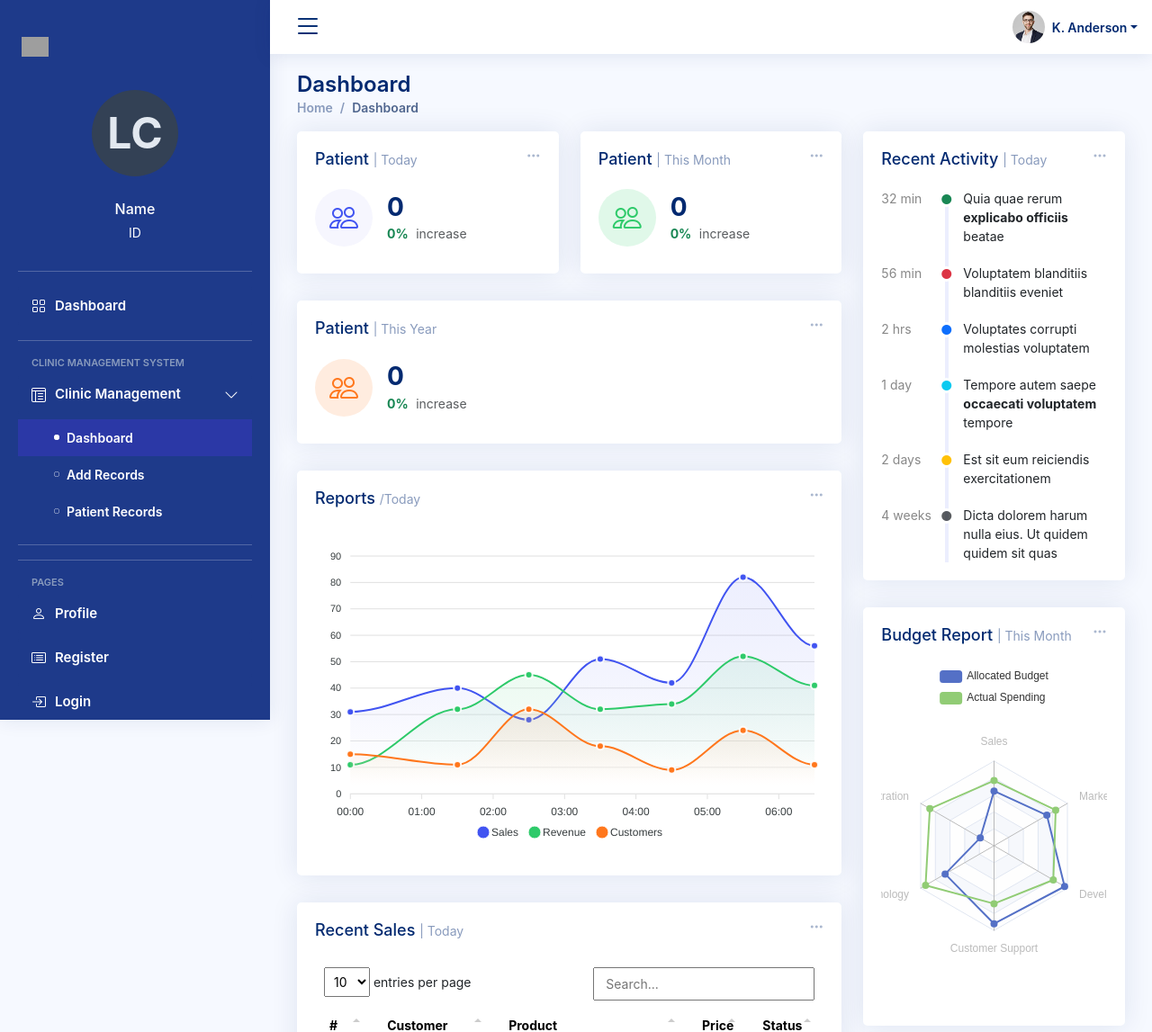
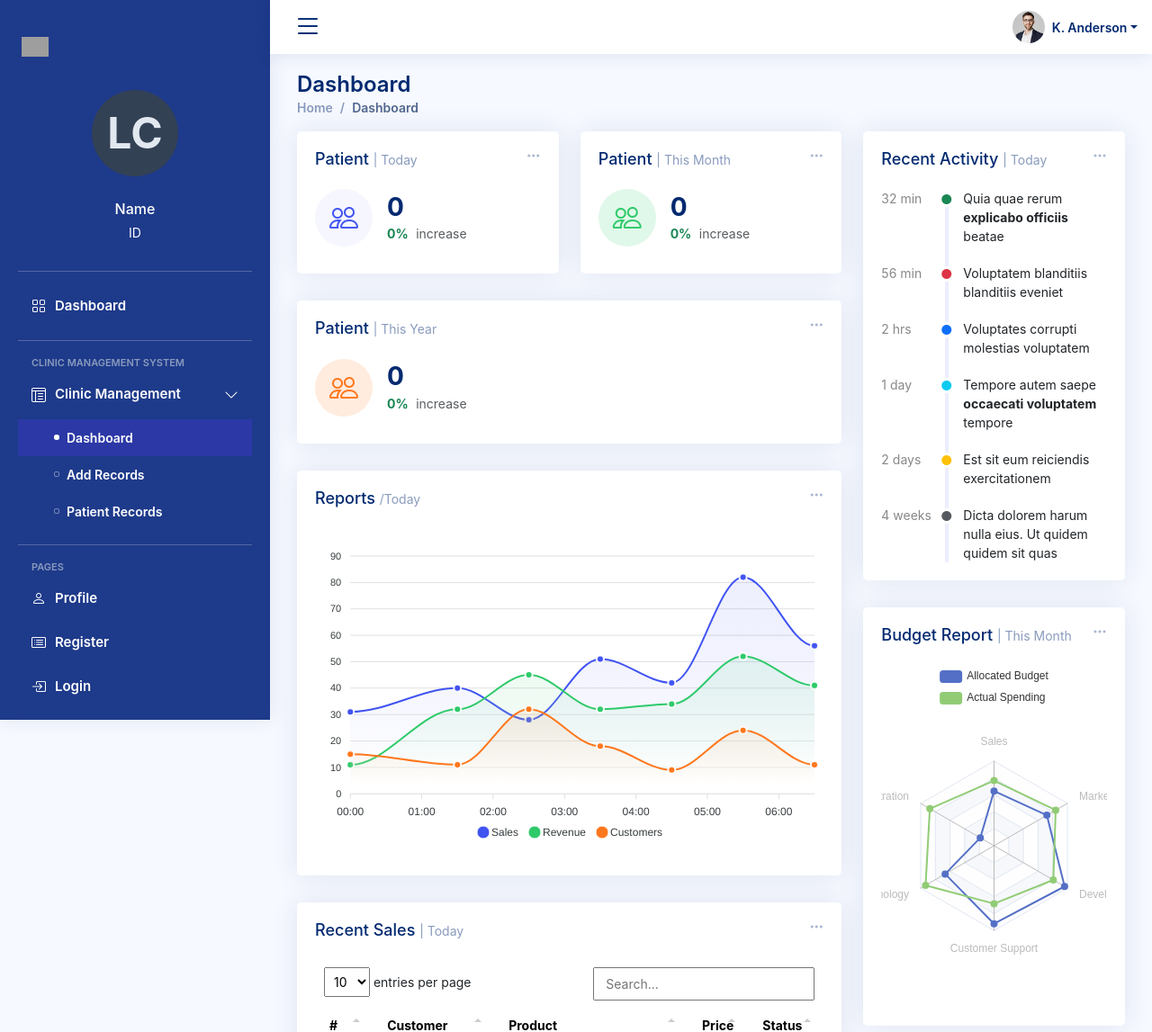
Before and after one commit to devpattt/BCP-ClinicManagement, a PHP site: page /clinic-dashboard.php in a window 1280 px wide. Shown: the top 1147 px of the page at 90% size. Run offline with PHP 8.4, Linux system fonts and the light colour scheme; data that the repository does not hold is empty; some libraries are stand-ins or nearby versions; grey boxes are pictures that could not be loaded.

Commit message:
some changes

```diff
--- a/clinic-dashboard.php
+++ b/clinic-dashboard.php
@@ -158,10 +158,6 @@ session_start()
           </li>
         </ul>
       </li><!-- End System Nav -->
-
-      <hr class="sidebar-divider">
-
-
 
       <hr class="sidebar-divider">
 
```
